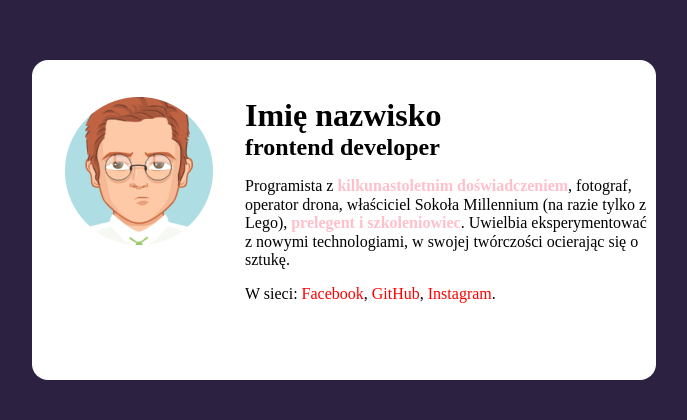
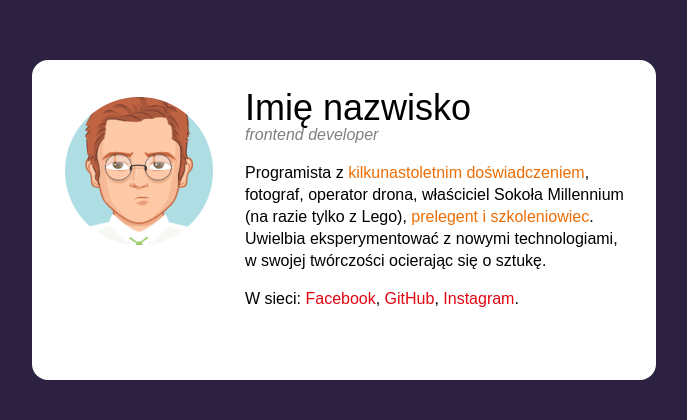
Before and after one commit to mardowiak/business-card2, a plain HTML site: page index.html in a window 1280 px wide. Shown: the part 180-600 px from the top of the page, without its empty margins (296-983 px from the left). Drawn offline with Linux system fonts and the light colour scheme.

Commit message:
Last improvements ;)

```diff
--- a/index.html
+++ b/index.html
@@ -15,12 +15,13 @@
         </div>
         <div class="business-card__content">
           <h1 class="header header__h1">Imię nazwisko</h1>
-          <h2 class="header header__h2">frontend developer</h2>
+          <h2 class="header header__h2"><i>frontend developer</i></h2>
           <p>
-            Programista z <b>kilkunastoletnim doświadczeniem</b>, fotograf,
-            operator drona, właściciel Sokoła Millennium (na razie tylko z
-            Lego), <b>prelegent i szkoleniowiec</b>. Uwielbia eksperymentować z
-            nowymi technologiami, w swojej twórczości ocierając się o sztukę.
+            Programista z <b>kilkunastoletnim doświadczeniem</b>,<br />
+            fotograf, operator drona, właściciel Sokoła Millennium<br />
+            (na razie tylko z Lego), <b>prelegent i szkoleniowiec</b>.<br />
+            Uwielbia eksperymentować z nowymi technologiami, <br />
+            w swojej twórczości ocierając się o sztukę.
           </p>
           <p>
             W sieci: <a class="link" href="">Facebook</a>,
--- a/style.css
+++ b/style.css
@@ -14,6 +14,7 @@ html {
   color: #ffffff;
   width: 100%;
   height: 100vh;
+  font-family: 'Arial';
 }
 .main {
   width: 100%;
@@ -38,22 +39,27 @@ html {
 }
 .business-card__content {
 padding-top:37px;
+line-height:22px;
 }
 .header{
-  weight:400px;
   margin:0;
-  padding:0'
+  padding:0;
+  font-weight:normal;
 }
-.header-h1{
+.header__h1{
+  font-size:36px;
+  margin-bottom: 5px;
 
 }
-.header-h2{
-
+.header__h2{
+  font-size:16px;
+  color:gray;
 }
 .link{
-color:red;
+color:#e20613;
 text-decoration:none;
 }
 b{
-  color:pink;
+  color:#ED6D05;
+  font-weight:normal;;
 }
```
